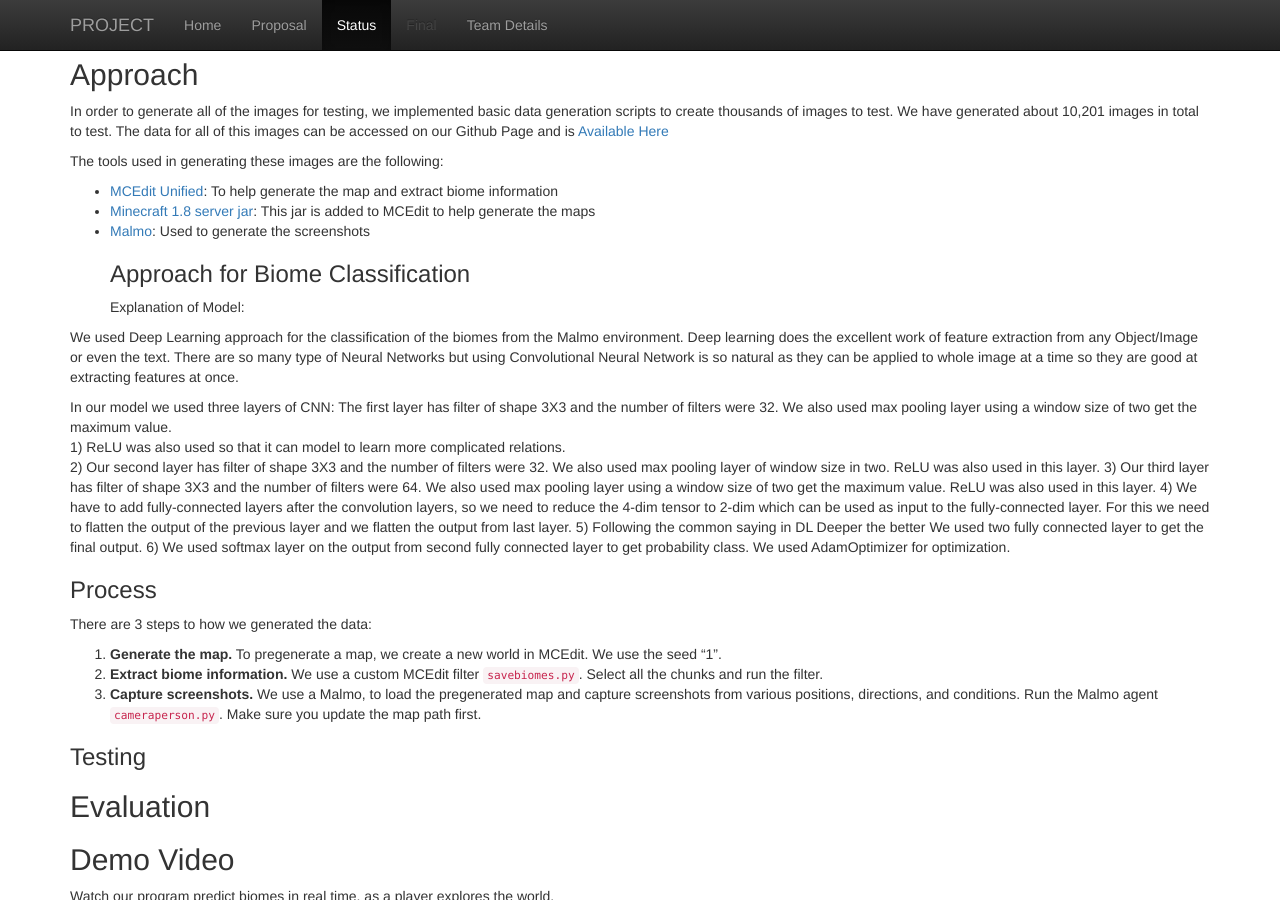
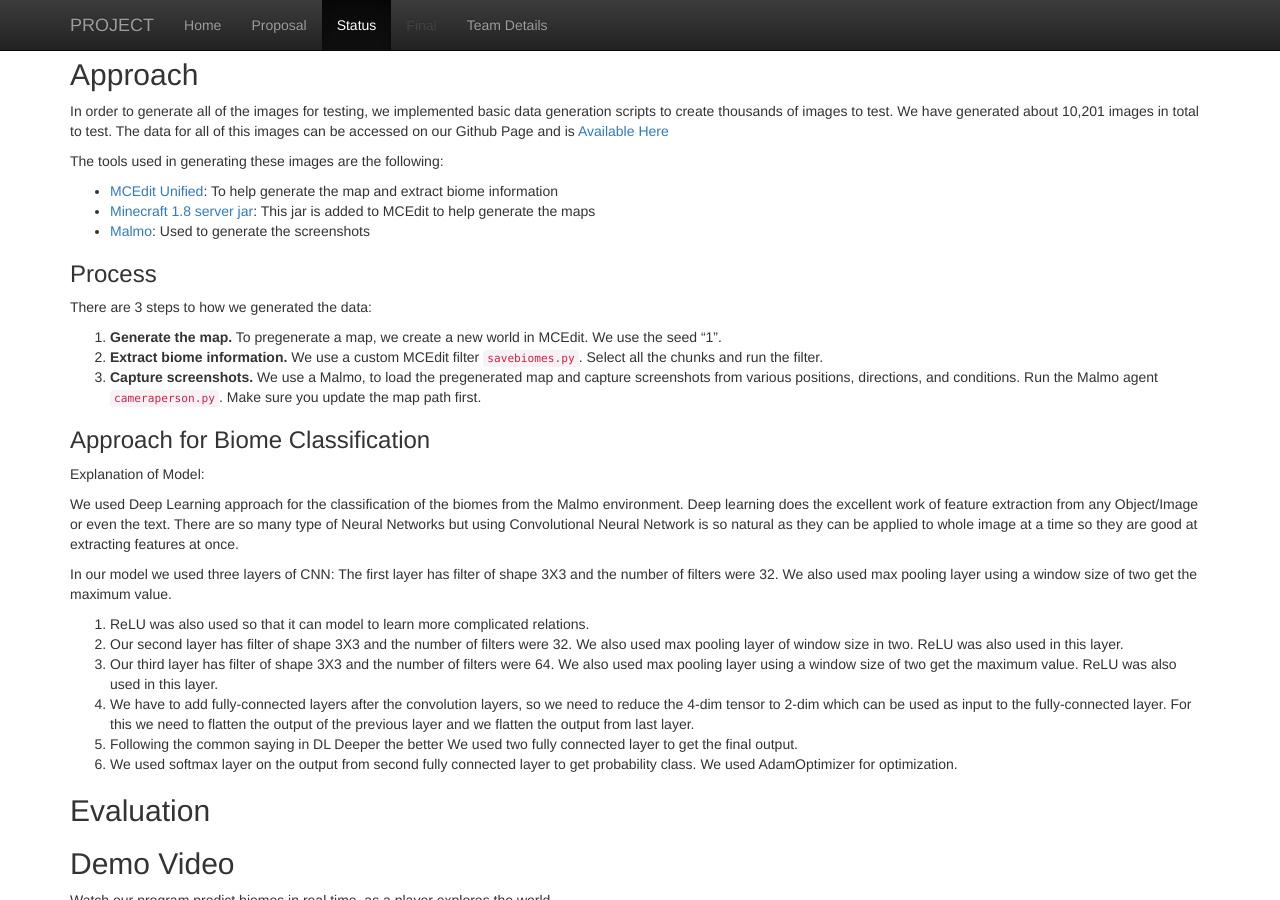
Before and after one commit to anahitab/A-Deep-Learning-Model-to-predict-frames-from-Malmo-Env-in-real-time, a Jekyll site: the page built from docs/status.md, in a window 1280 px wide and 900 px high, scrolled down 318 px. Built offline with Jekyll 4.4.1, drawn with Linux system fonts in a browser that asks for light colours; our own code applies the rules of GitHub Pages for plain Markdown files; some of the changed lines change nothing that is shown.

Commit message:
updated status.md

```diff
--- a/docs/status.md
+++ b/docs/status.md
@@ -19,6 +19,15 @@ The tools used in generating these images are the following:
 * [MCEdit Unified](https://github.com/Khroki/MCEdit-Unified): To help generate the map and extract biome information
 * [Minecraft 1.8 server jar](https://s3.amazonaws.com/Minecraft.Download/versions/1.8/minecraft_server.1.8.jar): This jar is added to MCEdit to help generate the maps
 * [Malmo](https://github.com/Microsoft/malmo): Used to generate the screenshots
+
+### Process
+There are 3 steps to how we generated the data:
+
+1. **Generate the map.** To pregenerate a map, we create a new world in MCEdit. We use the seed "1".
+2. **Extract biome information.** We use a custom MCEdit filter `savebiomes.py`. Select all the chunks and run the filter.
+3. **Capture screenshots.** We use a Malmo, to load the pregenerated map and capture screenshots from various positions, directions, and conditions. Run the Malmo agent `cameraperson.py`. Make sure you update the map path first.
+
+
 ### Approach for Biome Classification
 Explanation of Model:
 
@@ -27,23 +36,17 @@ There are so many type of Neural Networks but using Convolutional Neural Network
 
 In our model we used three layers of CNN:
 The first layer has filter of shape 3X3 and the number of filters were 32. We also used max pooling layer using a window size of two get the maximum value.<br>
-1) ReLU was also used so that it can model to learn more complicated relations.<br>
-2) Our second layer has filter of shape 3X3 and the number of filters were 32. We also used max pooling layer of window size in two. ReLU was also used in this layer.
-3) Our third layer has filter of shape 3X3 and the number of filters were 64. We also used max pooling layer using a window size of two get the maximum value. ReLU was also used in this layer.
-4) We have to add fully-connected layers after the convolution layers, so we need to reduce the 4-dim tensor to 2-dim which can be used as input to the fully-connected layer. For this we need to flatten the output of the previous layer and we flatten the output from last layer.
-5) Following the common saying in DL Deeper the better We used two fully connected layer to get the final output.
-6) We used softmax layer on the output from second fully connected layer to get probability class. We used AdamOptimizer for optimization.
+1. ReLU was also used so that it can model to learn more complicated relations.<br>
+2. Our second layer has filter of shape 3X3 and the number of filters were 32. We also used max pooling layer of window size in two. ReLU was also used in this layer.
+3. Our third layer has filter of shape 3X3 and the number of filters were 64. We also used max pooling layer using a window size of two get the maximum value. ReLU was also used in this layer.
+4. We have to add fully-connected layers after the convolution layers, so we need to reduce the 4-dim tensor to 2-dim which can be used as input to the fully-connected layer. For this we need to flatten the output of the previous layer and we flatten the output from last layer.
+5. Following the common saying in DL Deeper the better We used two fully connected layer to get the final output.
+6. We used softmax layer on the output from second fully connected layer to get probability class. We used AdamOptimizer for optimization.
 
 
 
-### Process
-There are 3 steps to how we generated the data:
 
-1. **Generate the map.** To pregenerate a map, we create a new world in MCEdit. We use the seed "1".
-2. **Extract biome information.** We use a custom MCEdit filter `savebiomes.py`. Select all the chunks and run the filter.
-3. **Capture screenshots.** We use a Malmo, to load the pregenerated map and capture screenshots from various positions, directions, and conditions. Run the Malmo agent `cameraperson.py`. Make sure you update the map path first.
 
-### Testing
 
 ## Evaluation
 
```
